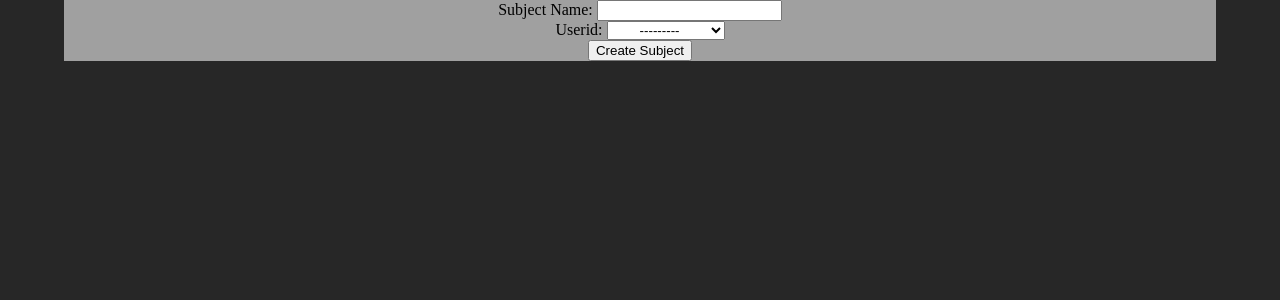
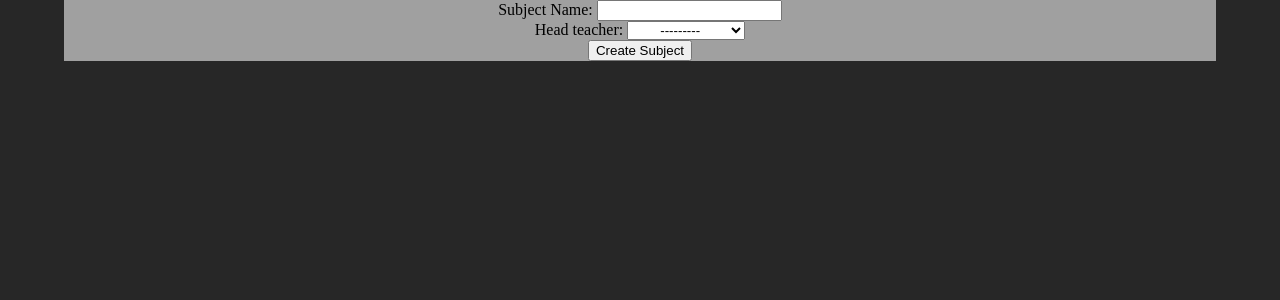
Before and after one commit to sundew0/StudentRequest, a Django app: page /createSubjects/ in a window 1280 px wide. Shown: the top 300 px of the page. Run offline with Django 5.2, Linux system fonts and the light colour scheme; data comes from the database, SQL or seed files in the repository; both versions use the stored data as it was after the commit.

Commit message:
small wording updates + add to class during creation

```diff
--- a/accounts/classes.py
+++ b/accounts/classes.py
@@ -1,11 +1,9 @@
-
-
 from django.http import HttpResponse#type: ignore
 from django.contrib.auth.decorators import login_required, user_passes_test#type: ignore
 from django.shortcuts import render, redirect#type: ignore
 from StudentSupport.utils import is_on_group_check, getClassFromID, is_user_in_class#type: ignore
 from .forms import CreateNewClass, CreateNewSubject
-from .models import Classes, Account,Subjects
+from .models import Classes, Account,Subjects, ClassList
 from .backendFunctions import id_generator
 
 def getClassinfo(request, id):
@@ -17,7 +15,6 @@ def getClassinfo(request, id):
         return HttpResponse('teacher: ' + str(id))
     else:
         return HttpResponse('test: ' + str(id))
-
 
 def getClass(request, id):
     if (is_user_in_class(id)):
@@ -52,6 +49,9 @@ def Create_New_Class(request):
                 newClass.save()
                 newClass.Teachers.add(user_instance.user)
 
+                addToClass = ClassList(UserID = user_instance, ClassID=newClass, Teacher=True)
+                addToClass.save()
+
 
 
 
@@ -69,9 +69,9 @@ def Create_New_Subject(request):
     if request.method == 'POST':
         form = CreateNewSubject(request.POST)
         if form.is_valid():
-            SubjectName = form.cleaned_data['SubjectName']
+            SubjectName = form.cleaned_data['Subject_Name']
             print(SubjectName)
-            UserId = form.cleaned_data['UserId']
+            UserId = form.cleaned_data['Head_Teacher']
             user_instance = Account.objects.get(user=UserId)
             print(UserId)
 
--- a/accounts/forms.py
+++ b/accounts/forms.py
@@ -25,8 +25,8 @@ class CreateNewClass(forms.Form):
 
 class CreateNewSubject(forms.Form):
 
-    SubjectName = forms.CharField(label='Subject Name', max_length=50)
-    UserId = forms.ModelChoiceField(queryset=User.objects.all())
+    Subject_Name = forms.CharField(label='Subject Name', max_length=50)
+    Head_Teacher = forms.ModelChoiceField(queryset=User.objects.filter(groups__name='teacher'))
 
 
 
--- a/templates/home.html
+++ b/templates/home.html
@@ -31,7 +31,7 @@
       </div>
       <div id="CreateSubject">
         <h1>Create Subject</h1>
-        <a href="createSubjects">Create new class</a>
+        <a href="createSubjects">Create new subject</a>
       </div>
     {% endif %}
     <h2>Join Class</h2>
```
Also changed, not shown: db.sqlite3.
